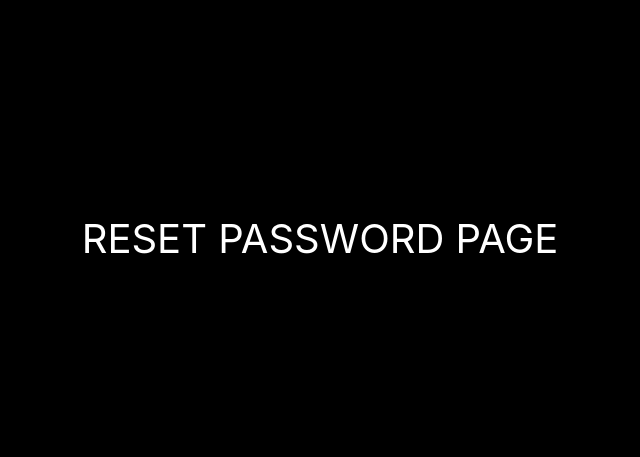
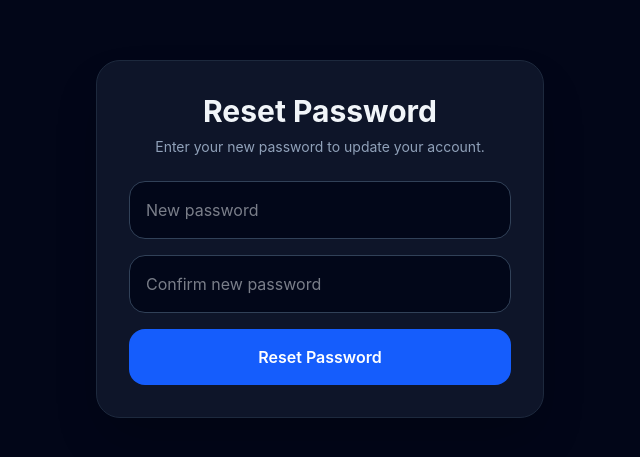
Before and after one commit to vinnymadaan/PollBoard, a React (Vite) app in the folder client/: page /reset-password/1 in a window 1280 px wide. Shown: the part 161-618 px from the top of the page, without its empty margins (320-960 px from the left). Built offline with nearby package versions, Linux system fonts and the light colour scheme; no server answers.

Commit message:
feat: add question removal functionality in CreatePoll component

```diff
--- a/client/src/pages/CreatePoll.jsx
+++ b/client/src/pages/CreatePoll.jsx
@@ -29,6 +29,11 @@ export default function CreatePoll() {
         ],
       },
     ]);
+
+
+    const [scheduledAt,
+  setScheduledAt] =
+  useState("");
 
     const navigate = useNavigate();
 
@@ -157,6 +162,21 @@ export default function CreatePoll() {
       "Failed to create poll"
     );
   }
+};
+
+const removeQuestion = (
+  questionIndex
+) => {
+
+  const updatedQuestions =
+    questions.filter(
+      (_, index) =>
+        index !== questionIndex
+    );
+
+  setQuestions(
+    updatedQuestions
+  );
 };
 
 
@@ -345,6 +365,7 @@ export default function CreatePoll() {
 
 
                     <button
+                    onClick={() =>removeQuestion(index)}
                       className="text-red-400 hover:text-red-300 transition-all duration-300"
                     >
                       Remove
--- a/client/src/pages/ResetPassword.jsx
+++ b/client/src/pages/ResetPassword.jsx
@@ -1,25 +1,97 @@
+import { useState } from "react";
+import { useNavigate, useParams } from "react-router-dom";
+import axios from "axios";
+import toast from "react-hot-toast";
+
+const api_url = import.meta.env.VITE_API_URL;
+
 function ResetPassword() {
+  const { token } = useParams();
+  const navigate = useNavigate();
+  const [password, setPassword] = useState("");
+  const [confirmPassword, setConfirmPassword] = useState("");
+  const [loading, setLoading] = useState(false);
+
+  const handleSubmit = async () => {
+    if (!password || !confirmPassword) {
+      toast.error("Please fill both password fields");
+      return;
+    }
+
+    if (password !== confirmPassword) {
+      toast.error("Passwords do not match");
+      return;
+    }
+
+    try {
+      setLoading(true);
+      await axios.post(`${api_url}/auth/reset-password`, {
+        token,
+        password,
+      });
+
+      toast.success("Password has been reset successfully");
+      navigate("/login");
+    } catch (error) {
+      toast.error(
+        error?.response?.data?.message || "Unable to reset password"
+      );
+    } finally {
+      setLoading(false);
+    }
+  };
 
   return (
+    <div className="min-h-screen bg-slate-950 text-slate-100 flex items-center justify-center px-4 py-10">
+      <div className="w-full max-w-md rounded-3xl bg-slate-900/95 border border-slate-800 shadow-2xl p-8">
+        <h1 className="text-3xl font-bold text-center mb-2">Reset Password</h1>
+        <p className="text-sm text-slate-400 text-center mb-6">
+          Enter your new password to update your account.
+        </p>
 
-    <div
-      style={{
-        background: "black",
-        color: "white",
-        height: "100vh",
-        display: "flex",
-        justifyContent: "center",
-        alignItems: "center",
-        fontSize: "40px",
-      }}
-    >
-
-      RESET PASSWORD PAGE
-
+        {!token ? (
+          <div className="rounded-2xl bg-red-950/80 border border-red-700 p-6 text-center space-y-4">
+            <p className="font-semibold text-red-200">
+              No reset token found in the URL.
+            </p>
+            <p className="text-sm text-slate-400">
+              Please use the link from the email or request a new password reset.
+            </p>
+            <button
+              onClick={() => navigate("/login")}
+              className="mt-3 w-full rounded-2xl bg-blue-600 px-4 py-3 text-white font-semibold transition hover:bg-blue-500"
+            >
+              Back to Login
+            </button>
+          </div>
+        ) : (
+          <div className="space-y-4">
+            <input
+              type="password"
+              placeholder="New password"
+              value={password}
+              onChange={(e) => setPassword(e.target.value)}
+              className="w-full rounded-2xl border border-slate-700 bg-slate-950/90 px-4 py-4 text-slate-100 outline-none focus:border-blue-500"
+            />
+            <input
+              type="password"
+              placeholder="Confirm new password"
+              value={confirmPassword}
+              onChange={(e) => setConfirmPassword(e.target.value)}
+              className="w-full rounded-2xl border border-slate-700 bg-slate-950/90 px-4 py-4 text-slate-100 outline-none focus:border-blue-500"
+            />
+            <button
+              onClick={handleSubmit}
+              disabled={loading}
+              className="w-full rounded-2xl bg-blue-600 px-4 py-4 text-white font-semibold transition hover:bg-blue-500 disabled:cursor-not-allowed disabled:bg-slate-700"
+            >
+              {loading ? "Resetting..." : "Reset Password"}
+            </button>
+          </div>
+        )}
+      </div>
     </div>
-
   );
-
 }
 
 export default ResetPassword;
```
Also changed, not shown: 1 other file (tests, documents, lock files or other folders).
